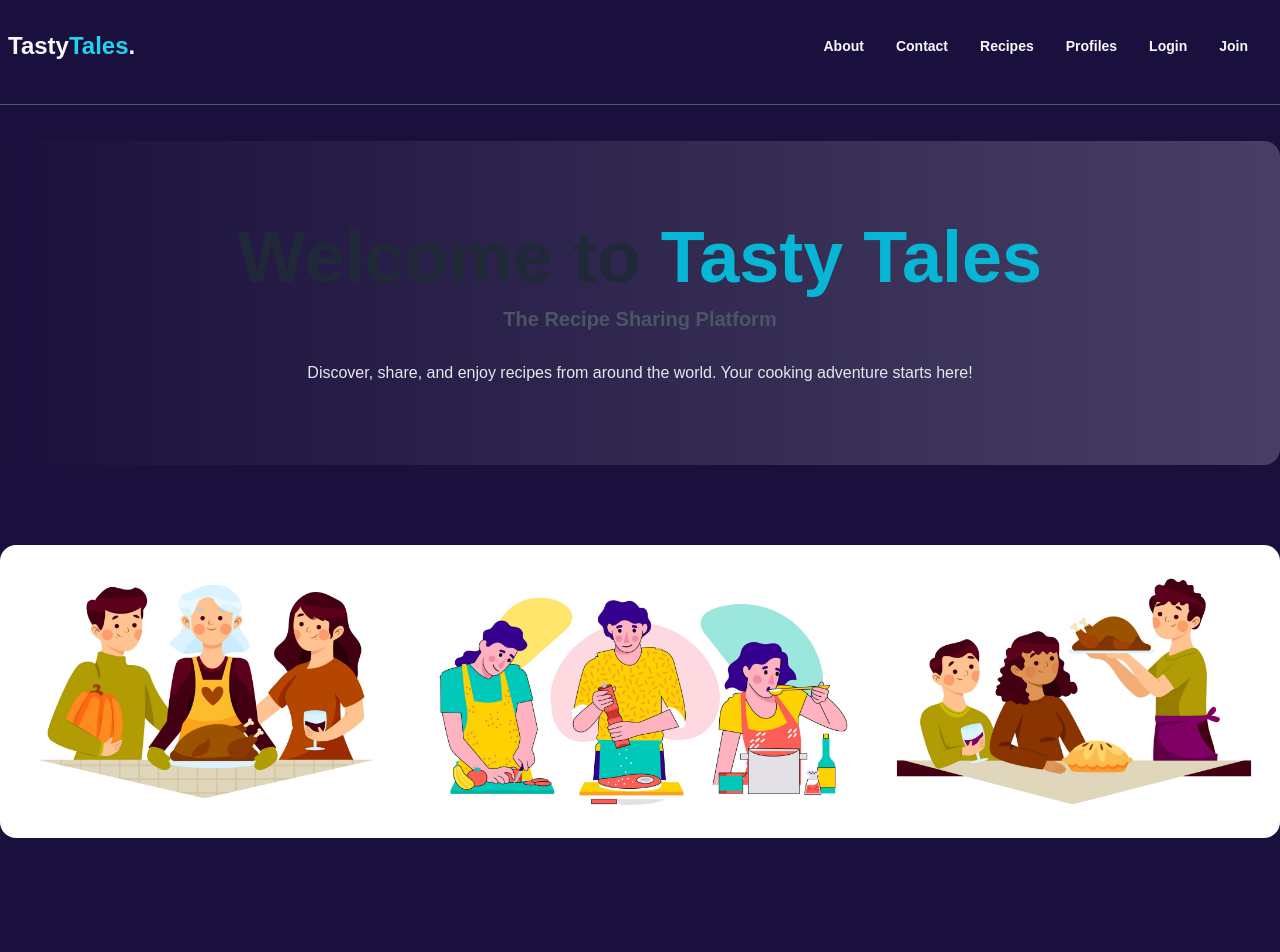
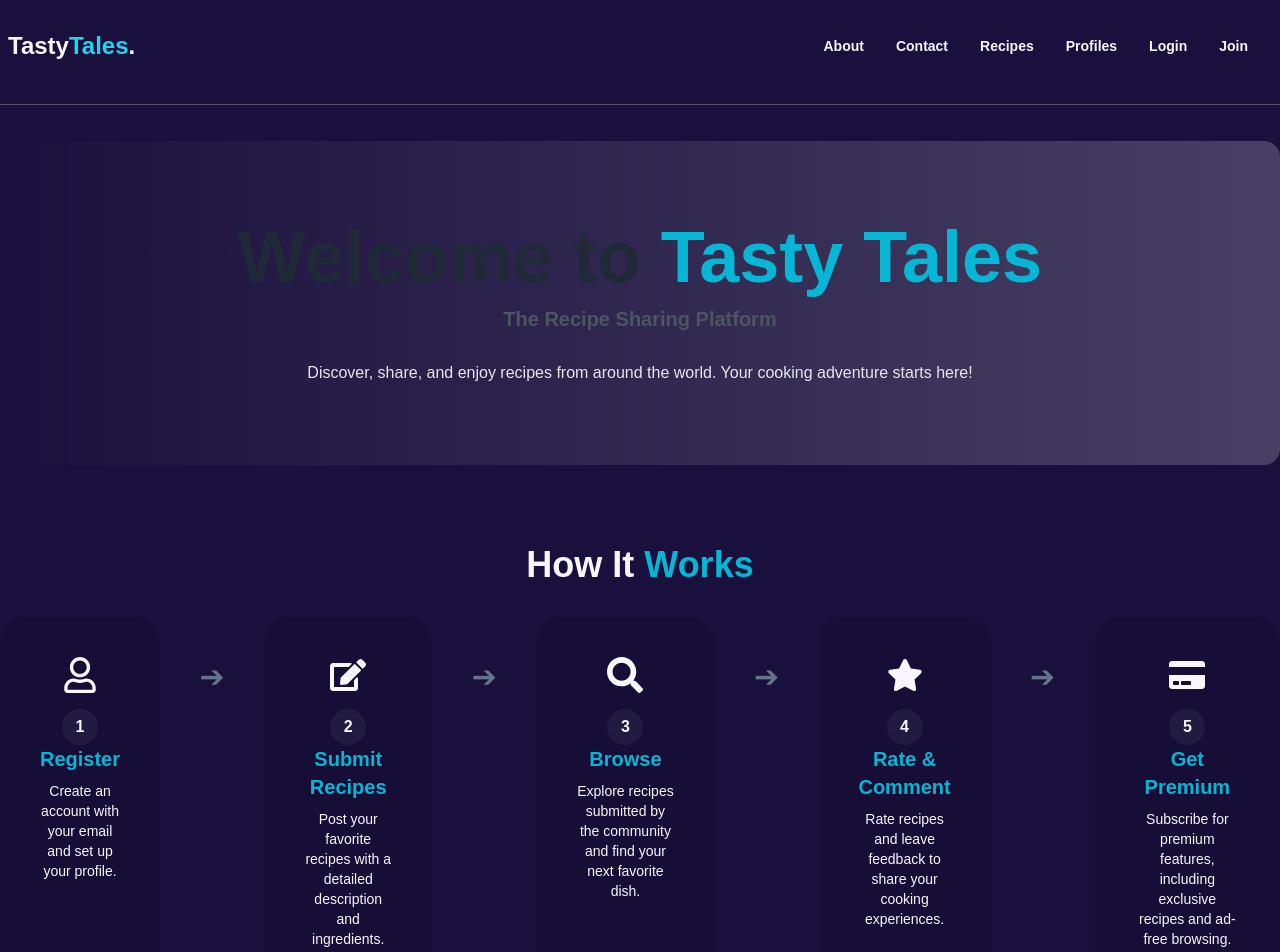
Before and after one commit to devalienbrain/tasty-tales-recipe-sharing-client, a Next.js app: page / in a window 1280 px wide. Shown: the top 952 px of the page. Built offline with nearby package versions, Linux system fonts and the light colour scheme.

Commit message:
Howitworks compo added

```diff
--- a/src/app/page.tsx
+++ b/src/app/page.tsx
@@ -1,10 +1,12 @@
 import Banner from "@/components/Banner";
 import FeaturedImages from "@/components/Featured";
+import HowItWorks from "@/components/HowItWorks";
 
 const HomePage = () => {
   return (
     <div>
       <Banner />
+      <HowItWorks />
       <FeaturedImages />
     </div>
   );
--- /dev/null
+++ b/src/components/HowItWorks.tsx
@@ -0,0 +1,117 @@
+import {
+  FaRegUser,
+  FaEdit,
+  FaSearch,
+  FaStar,
+  FaCreditCard,
+} from "react-icons/fa";
+
+const HowItWorks = () => {
+  return (
+    <div className="container mx-auto my-10 py-10">
+      <h2 className="text-center text-4xl font-extrabold mb-8">
+        How It <span className="text-cyan-500">Works</span>
+      </h2>
+      <div className="flex flex-col lg:flex-row justify-around items-stretch gap-8">
+        {/* Step 1 */}
+        <div className="flex flex-col items-center text-center rounded-3xl p-10 bg-black/10 flex-grow">
+          <FaRegUser className="text-4xl mb-4" />
+          <div className="w-9 h-9 rounded-full bg-cyan-100/5 flex justify-center items-center font-bold">
+            1
+          </div>
+          <h3 className="text-xl font-semibold mb-2 text-cyan-500">Register</h3>
+          <p className="text-sm flex-grow">
+            Create an account with your email and set up your profile.
+          </p>
+        </div>
+
+        {/* Arrow */}
+        <div className="hidden lg:flex justify-center items-center h-full">
+          <div className="w-10 h-10 text-slate-500 flex items-center justify-center text-3xl mt-10">
+            ➔
+          </div>
+        </div>
+
+        {/* Step 2 */}
+        <div className="flex flex-col items-center text-center rounded-3xl p-10 bg-black/10 flex-grow">
+          <FaEdit className="text-4xl mb-4" />
+          <div className="w-9 h-9 rounded-full bg-cyan-100/5 flex justify-center items-center font-bold">
+            2
+          </div>
+          <h3 className="text-xl font-semibold mb-2 text-cyan-500">
+            Submit Recipes
+          </h3>
+          <p className="text-sm flex-grow">
+            Post your favorite recipes with a detailed description and
+            ingredients.
+          </p>
+        </div>
+
+        {/* Arrow */}
+        <div className="hidden lg:flex justify-center items-center h-full">
+          <div className="w-10 h-10 text-slate-500 flex items-center justify-center text-3xl mt-10">
+            ➔
+          </div>
+        </div>
+
+        {/* Step 3 */}
+        <div className="flex flex-col items-center text-center rounded-3xl p-10 bg-black/10 flex-grow">
+          <FaSearch className="text-4xl mb-4" />
+          <div className="w-9 h-9 rounded-full bg-cyan-100/5 flex justify-center items-center font-bold">
+            3
+          </div>
+          <h3 className="text-xl font-semibold mb-2 text-cyan-500">Browse</h3>
+          <p className="text-sm flex-grow">
+            Explore recipes submitted by the community and find your next
+            favorite dish.
+          </p>
+        </div>
+
+        {/* Arrow */}
+        <div className="hidden lg:flex justify-center items-center h-full">
+          <div className="w-10 h-10 text-slate-500 flex items-center justify-center text-3xl mt-10">
+            ➔
+          </div>
+        </div>
+
+        {/* Step 4 */}
+        <div className="flex flex-col items-center text-center rounded-3xl p-10 bg-black/10 flex-grow">
+          <FaStar className="text-4xl mb-4" />
+          <div className="w-9 h-9 rounded-full bg-cyan-100/5 flex justify-center items-center font-bold">
+            4
+          </div>
+          <h3 className="text-xl font-semibold mb-2 text-cyan-500">
+            Rate & Comment
+          </h3>
+          <p className="text-sm flex-grow">
+            Rate recipes and leave feedback to share your cooking experiences.
+          </p>
+        </div>
+
+        {/* Arrow */}
+        <div className="hidden lg:flex justify-center items-center h-full">
+          <div className="w-10 h-10 text-slate-500 flex items-center justify-center text-3xl mt-10">
+            ➔
+          </div>
+        </div>
+
+        {/* Step 5 */}
+        <div className="flex flex-col items-center text-center rounded-3xl p-10 bg-black/10 flex-grow">
+          <FaCreditCard className="text-4xl mb-4" />
+          <div className="w-9 h-9 rounded-full bg-cyan-100/5 flex justify-center items-center font-bold">
+            5
+          </div>
+          <h3 className="text-xl font-semibold mb-2 text-cyan-500">
+            Get Premium
+          </h3>
+          <p className="text-sm flex-grow">
+            Subscribe for premium features, including exclusive recipes and
+            ad-free browsing.
+          </p>
+        </div>
+      </div>
+    </div>
+  );
+};
+
+export default HowItWorks;
```
Also changed, not shown: src/redux/api/apiSlice.ts (added, +8 -0 lines), src/redux/slices/recipeSlice.ts (added, +72 -0 lines), src/redux/slices/userSlice.ts (added, +68 -0 lines), src/redux/store/index.ts (added, +17 -0 lines), src/redux/types/index.ts (added, +25 -0 lines).
